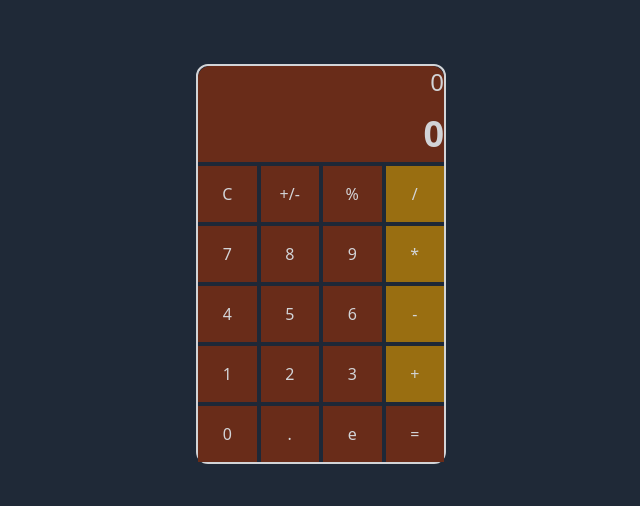
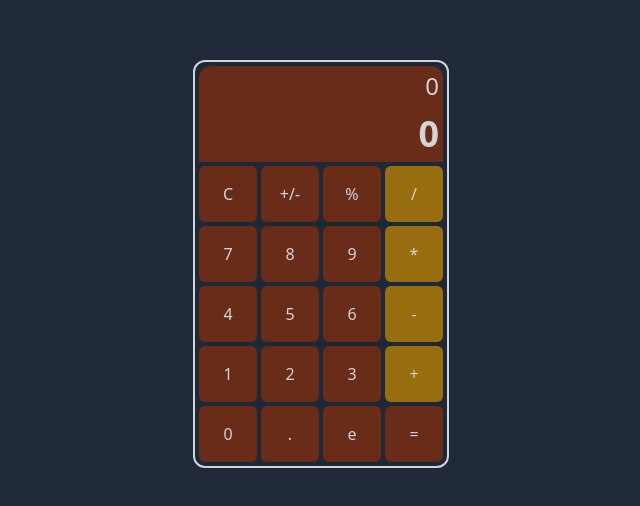
Before and after one commit to xennia316/Calculator, a React (Create React App) app in the folder client/: page / in a window 1280 px wide. Shown: the part 136-642 px from the top of the page, without its empty margins (319-959 px from the left). Built offline with nearby package versions, Linux system fonts and the light colour scheme.

Commit message:
fix: style and eval malfunction

```diff
--- a/client/src/App.js
+++ b/client/src/App.js
@@ -1,4 +1,4 @@
-import React, { useEffect, useState } from "react";
+import React, { useState } from "react";
 import Values from "./static/values.static";
 import {
 	NormalButton,
@@ -10,24 +10,24 @@ import {
 const App = () => {
 	const [valueArray, setValueArray] = useState([]);
 	const [calc, setCalc] = useState(0);
-
+	const [answer, setAnswer] = useState(0);
 	const updateState = (newValue) => {
 		if (newValue === "C") {
 			setCalc(0);
 			setValueArray([]);
+			setAnswer(0);
+		} else if (newValue === "=") {
+			let evaluator = calc.toString();
+			setAnswer(eval(evaluator));
 		} else {
 			setValueArray((prevArray) => [...prevArray, `${newValue}`]);
 			setCalc((prevCalc) => prevCalc + `${newValue}`);
 		}
 	};
 
-	let evaluator = calc.toString();
-
-	const answer = eval(evaluator);
-
 	return (
-		<div className="w-screen h-screen flex flex-col items-center justify-center backdrop-blur-30 bg-gray-800 ">
-			<div className="w-[250px] h-[400px] backdrop-opacity-10 opacity-80 border-white border-2 rounded-xl">
+		<div className="w-screen h-screen flex flex-col items-center justify-center backdrop-blur-30 bg-gray-800">
+			<div className="w-[256px] h-[408px] backdrop-opacity-10 opacity-80 border-white border-2 rounded-xl p-1">
 				<Screen answer={answer} calculation={calc} />
 				<div className="w-full h-3/4 py-1 inline-grid grid-cols-4 gap-1">
 					{Values.map((item, index) => {
@@ -37,7 +37,7 @@ const App = () => {
 									func={item.actValue}
 									key={index}
 									valueArray={valueArray}
-									setAnswer={setCalc}
+									setCalculation={setCalc}
 									updateState={updateState}
 								/>
 							);
--- a/client/src/components/functionButton.component.jsx
+++ b/client/src/components/functionButton.component.jsx
@@ -1,9 +1,8 @@
-import React, { useEffect } from "react";
+import React from "react";
 
-const FunctionButton = ({ func, valueArray, setAnswer, updateState }) => {
+const FunctionButton = ({ func, valueArray, setCalculation, updateState }) => {
 	const handleClick = () => {
 		if (func === "C") {
-			valueArray.length = 0;
 			updateState("C");
 		} else if (func === "+/-") {
 			if (valueArray[0] === "-") {
@@ -15,7 +14,8 @@ const FunctionButton = ({ func, valueArray, setAnswer, updateState }) => {
 			let lastValue = valueArray[valueArray.length - 1];
 			["/", ".", "+", "-", "*"].includes(lastValue) &&
 				valueArray.pop(lastValue);
-			setAnswer(valueArray.join(""));
+			setCalculation(valueArray.join(""));
+			updateState("=");
 		} else if (func === "e") {
 			updateState("e");
 		} else if (func === "%") {
@@ -25,7 +25,7 @@ const FunctionButton = ({ func, valueArray, setAnswer, updateState }) => {
 
 	return (
 		<button
-			className=" h-14 bg-orange-900 text-white text-center backdrop-opacity-10"
+			className=" h-14 bg-orange-900 text-white text-center backdrop-opacity-10 rounded-md "
 			onClick={handleClick}
 		>
 			{func}
--- a/client/src/components/normalButton.component.jsx
+++ b/client/src/components/normalButton.component.jsx
@@ -1,12 +1,12 @@
-import React, { useEffect } from "react";
+import React from "react";
 
-const NormalButton = ({ numberValue, valueArray, updateState }) => {
+const NormalButton = ({ numberValue, updateState }) => {
 	const handleClick = () => {
 		updateState(numberValue);
 	};
 	return (
 		<button
-			className="grow h-14 bg-orange-900 text-white text-center backdrop-opacity-30 "
+			className="grow h-14 bg-orange-900 text-white text-center backdrop-opacity-30 rounded-md "
 			onClick={handleClick}
 		>
 			{numberValue}
--- a/client/src/components/operationButton.component.jsx
+++ b/client/src/components/operationButton.component.jsx
@@ -7,7 +7,7 @@ const OperationButton = ({ operation, valueArray, updateState }) => {
 
 	return (
 		<button
-			className="h-14 grow bg-yellow-600 text-white text-center bg-opacity-90"
+			className="h-14 grow bg-yellow-600 text-white text-center bg-opacity-90 rounded-md "
 			onClick={handleClick}
 		>
 			{operation}
--- a/client/src/components/screen.component.jsx
+++ b/client/src/components/screen.component.jsx
@@ -2,7 +2,7 @@ import React from "react";
 
 const Screen = ({ answer, calculation }) => {
 	return (
-		<div className="w-full h-24 flex flex-col bg-orange-900 text-white items-end text-right text-4xl rounded-t-xl">
+		<div className="w-full h-24 flex flex-col bg-orange-900 text-white items-end text-right text-4xl rounded-t-xl p-1">
 			<div className="h-1/2 text-2xl text-right">
 				{calculation ? calculation : 0}
 			</div>
```
